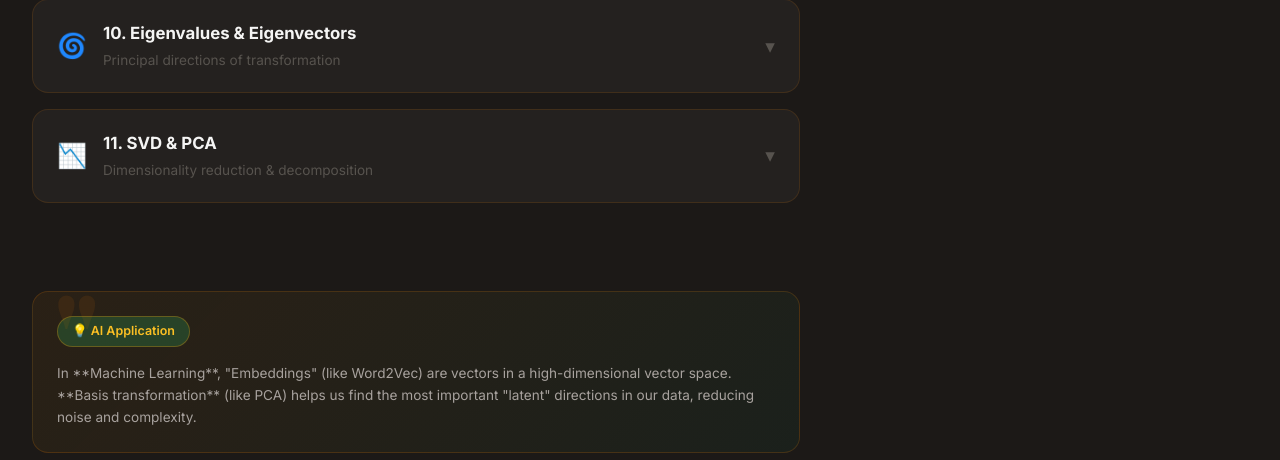
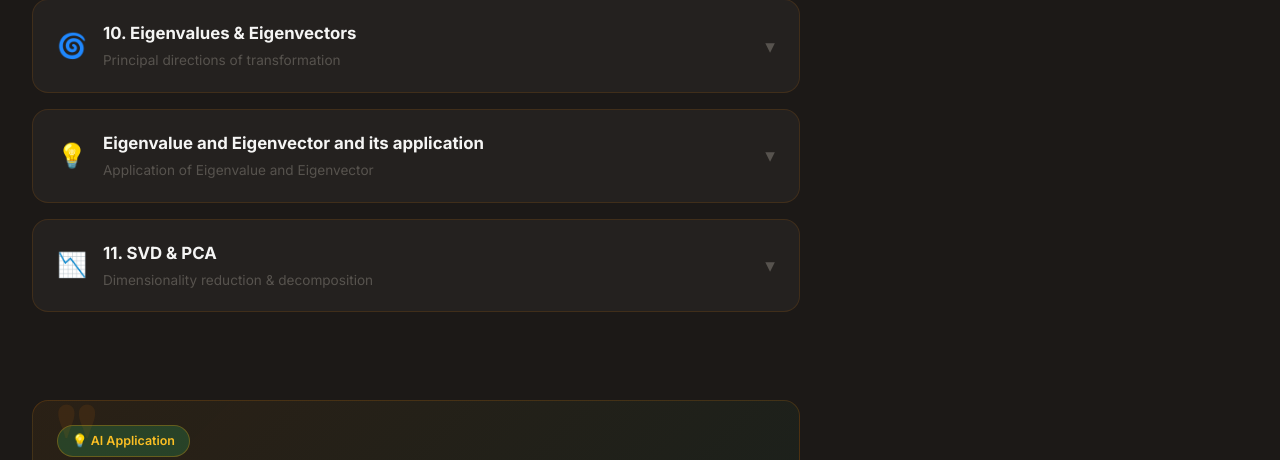
Before and after one commit to mdsamhussain1996/Mathsforall, a plain HTML site: page cs-aiml.html in a window 1280 px wide. Shown: the part 1899-2359 px from the top of the page. Drawn offline with nearby package versions, Linux system fonts and the light colour scheme.

Commit message:
Add Application of Eigenvalue and Eigenvector subsection

```diff
--- a/cs-aiml.html
+++ b/cs-aiml.html
@@ -269,6 +269,38 @@
                 <h4 style="color:var(--accent-light); font-size:1.15rem; margin-bottom:0.75rem;">Deep Dive: Eigenvectors in AI/ML</h4>
                 <p style="font-size:0.9rem; color:var(--text-secondary); margin-bottom:1.5rem;">Explore a massive 6-part interactive lecture covering PCA, SVD Image Compression, Eigenfaces, Recommender Systems, and Spectral Clustering!</p>
                 <a href="eigen-lecture.html" class="btn btn-primary" style="padding:0.75rem 1.5rem;">Launch Interactive Lecture →</a>
+              </div>
+            </div>
+          </div>
+        </div>
+
+        <div class="expand-item">
+          <div class="expand-header" onclick="toggleExpand(this)">
+            <div class="expand-header-left">
+              <span class="expand-icon">💡</span>
+              <div>
+                <div class="expand-name">Eigenvalue and Eigenvector and its application</div>
+                <div class="expand-sub">Application of Eigenvalue and Eigenvector</div>
+              </div>
+            </div>
+            <span class="expand-chevron">▾</span>
+          </div>
+          <div class="expand-body">
+            <div class="expand-body-inner">
+              <h4 style="color:var(--accent-light); font-size:1.05rem; margin-bottom:0.5rem;">Application of Eigenvalue and Eigenvector</h4>
+              <p>Eigenvalues and eigenvectors are fundamental in AI/ML for reducing data complexity and identifying key structures. They are primary tools for:</p>
+              <ul style="margin-left:1.5rem; color:var(--text-secondary); font-size:0.9rem; margin-top:0.5rem; line-height:1.6;">
+                <li><strong>Dimensionality Reduction:</strong> Principal Component Analysis (PCA) uses eigenvectors to find the directions of maximum variance.</li>
+                <li><strong>Image Compression:</strong> Singular Value Decomposition (SVD) uses them to compress matrices while retaining core features.</li>
+                <li><strong>Face Recognition:</strong> <em>Eigenfaces</em> leverage them to extract the most important facial features.</li>
+                <li><strong>Recommendation Systems:</strong> Latent factor analysis uses them to discover hidden patterns.</li>
+                <li><strong>Graph Analysis:</strong> Spectral clustering and PageRank use them to rank nodes and find community structures.</li>
+              </ul>
+
+              <div class="viz-container" style="margin-top:1.5rem; padding: 1rem; border: 1px solid rgba(124,58,237,0.2);">
+                <div class="viz-title" style="margin-bottom:0.75rem;">Eigenvector Visualization</div>
+                <canvas id="eigen-canvas" class="viz-canvas" width="400" height="240" style="background:#1c1917;border-radius:8px;"></canvas>
+                <p style="font-size:0.75rem; color:var(--text-muted); margin-top:0.5rem; line-height:1.4;">Yellow vector sweeps around the circle. Its transformed version (Purple) generally changes direction. Watch for moments when they align — those are the <strong>eigenvectors</strong>!</p>
               </div>
             </div>
           </div>
```
